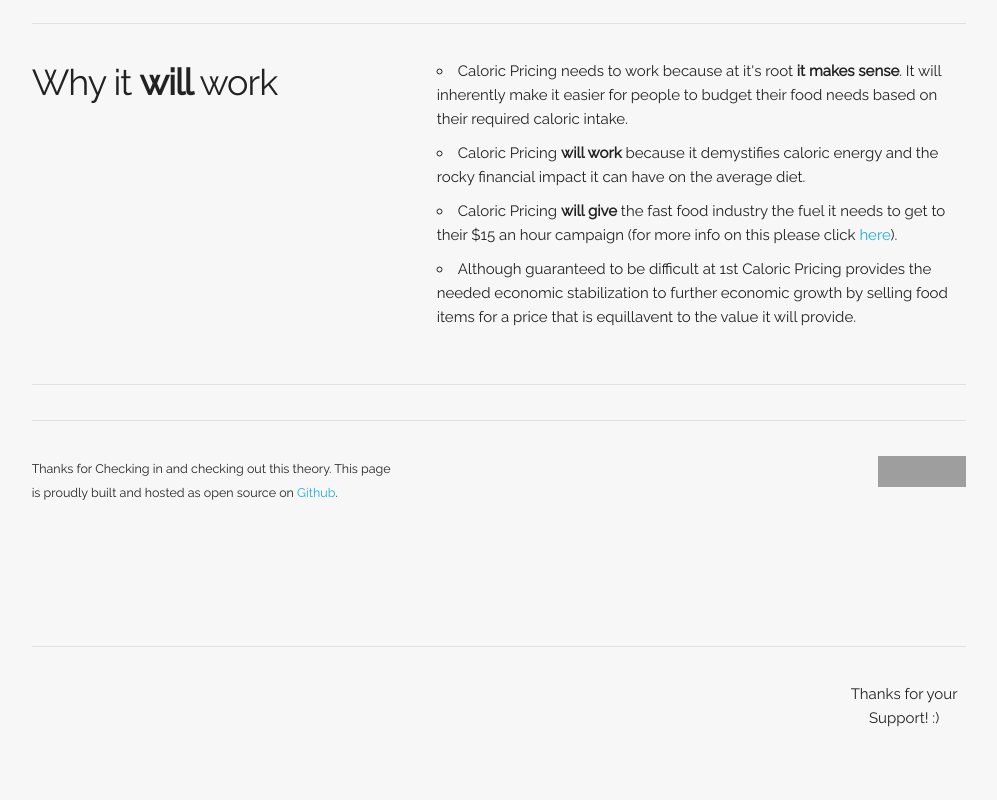
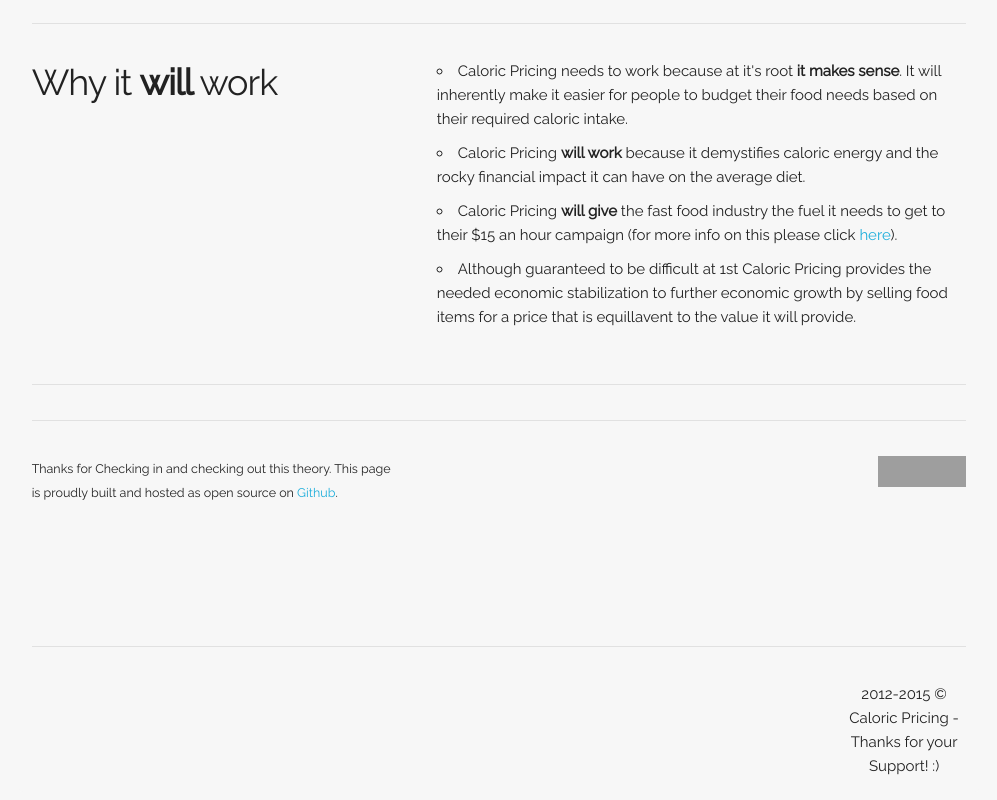
Before and after one commit to caloric/Caloric-Pricing-Models, a plain HTML site: page index.html in a window 1280 px wide. Shown: the part 3405-4205 px from the top of the page, without its empty margins (141-1138 px from the left). Drawn offline with Linux system fonts and the light colour scheme; grey boxes are pictures that could not be loaded; a script that the page names is missing.

Commit message:
add copyright

```diff
--- a/index.html
+++ b/index.html
@@ -347,7 +347,7 @@
                     (adsbygoogle = window.adsbygoogle || []).push({});
                 </script>
             </div>
-            <div class="u-pull-right two columns" style="text-align:center;vertical-align:middle;">Thanks for your Support! :)
+            <div class="u-pull-right two columns" style="text-align:center;vertical-align:middle;">2012-<script>document.write(new Date().getFullYear())</script> &copy; Caloric Pricing - Thanks for your Support! :)
             </div>
         </div>
 
```
